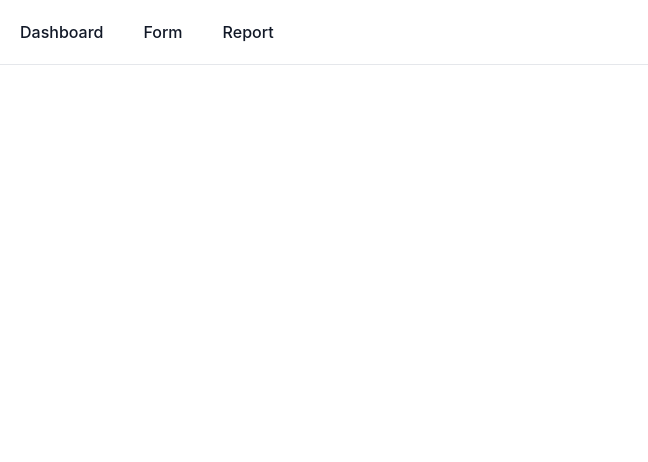
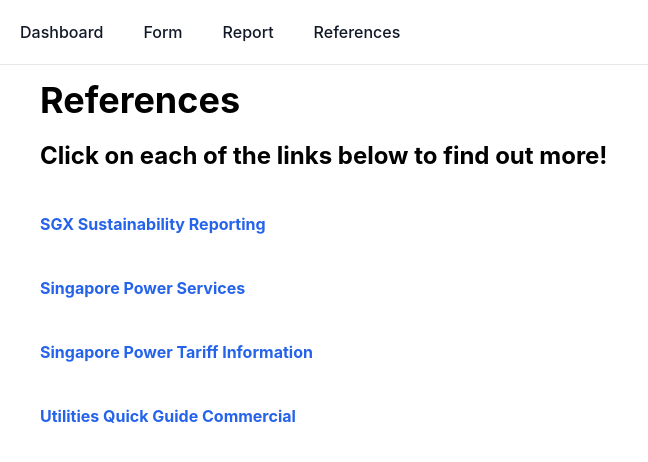
Before and after one commit to GeeksHacking/hackomania2024-ESG_Champions-ESG_Metrics_Platform, a React (Create React App) app in the folder esg_generator_app/: page /references in a window 1280 px wide. Shown: the top 462 px of the page, without its empty margins (0-648 px from the left). Built offline with nearby package versions, Linux system fonts and the light colour scheme.

Commit message:
added references

```diff
--- a/esg_generator_app/src/App.jsx
+++ b/esg_generator_app/src/App.jsx
@@ -5,6 +5,7 @@
 import ESGReport from "./components/ESGReport";
 import AddForm from "./components/AddForm";
 import StickyNavBar from "./components/StickyNavBar";
+import References from "./components/Reference";
 
 function App() {
   initLocalData();
@@ -19,6 +20,7 @@
               <Route path="/dashboard" element={<Dashboard />}></Route>
               <Route path="/form" element={<AddForm />}></Route>
               <Route path="/report" element={<ESGReport />}></Route>
+              <Route path="/references" element={<References />}></Route>
             </Routes>
           </div>
         </Router>
--- /dev/null
+++ b/esg_generator_app/src/components/Reference.jsx
@@ -0,0 +1,23 @@
+import React from "react";
+
+const References = () => {
+
+  return (
+    <div className="mx-10">
+      <span className="font-bold text-4xl">References</span>
+      <div className="font-bold text-2xl mb-10 mt-5"><a> Click on each of the links below to find out more! </a></div>
+      <ul>
+        <li className="font-bold text-blue-600 mb-10"><a href="https://www.sgx.com/sustainable-finance/sustainability-reporting"> SGX Sustainability Reporting</a></li>
+        <li className="font-bold text-blue-600 mb-10"><a href="https://services.spservices.sg/welcome"> Singapore Power Services </a></li>
+        <li className="font-bold text-blue-600 mb-10"><a href="https://www.spgroup.com.sg/our-services/utilities/tariff-information"> Singapore Power Tariff Information </a></li>
+        <li className="font-bold text-blue-600 mb-10"><a href="https://www.spgroup.com.sg/our-services/utilities/quick-guide-to-your-utilities-commercial"> Utilities Quick Guide Commercial </a></li>
+      </ul>
+
+
+
+
+    </div>
+  );
+};
+
+export default References;
--- a/esg_generator_app/src/components/StickyNavBar.jsx
+++ b/esg_generator_app/src/components/StickyNavBar.jsx
@@ -39,6 +39,14 @@
                 Report
               </button>
             </li>
+            <li>
+              <button
+                onClick={() => {handleNavigate('/references');}}
+                className="block py-2 px-3 text-gray-900 rounded hover:bg-gray-100 md:hover:bg-transparent md:hover:text-blue-700 md:p-0 md:dark:hover:text-blue-500 dark:text-white dark:hover:bg-gray-700 dark:hover:text-white md:dark:hover:bg-transparent dark:border-gray-700"
+              >
+                References
+              </button>
+            </li>
           </ul>
         </div>
       </div>
```
